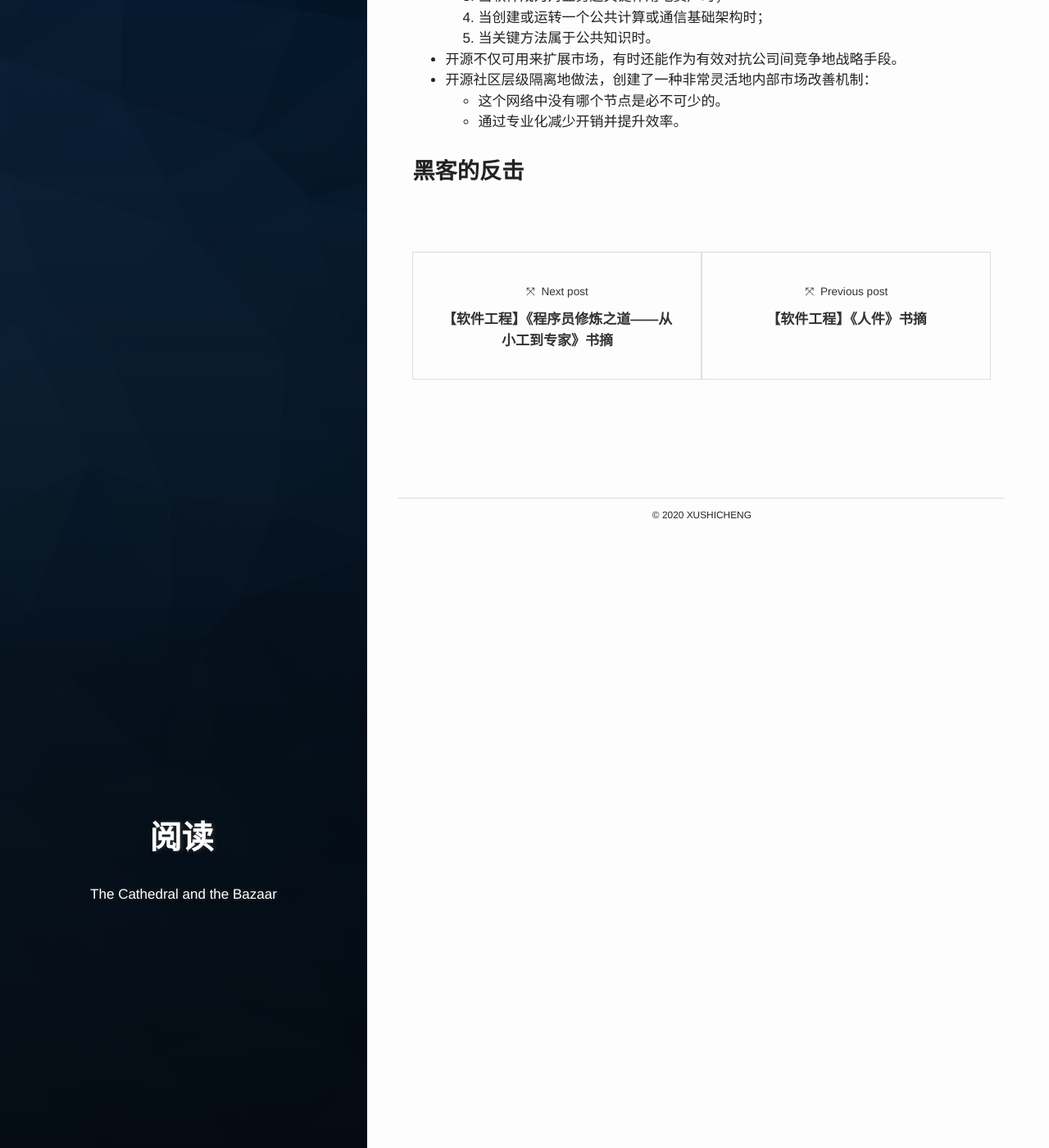
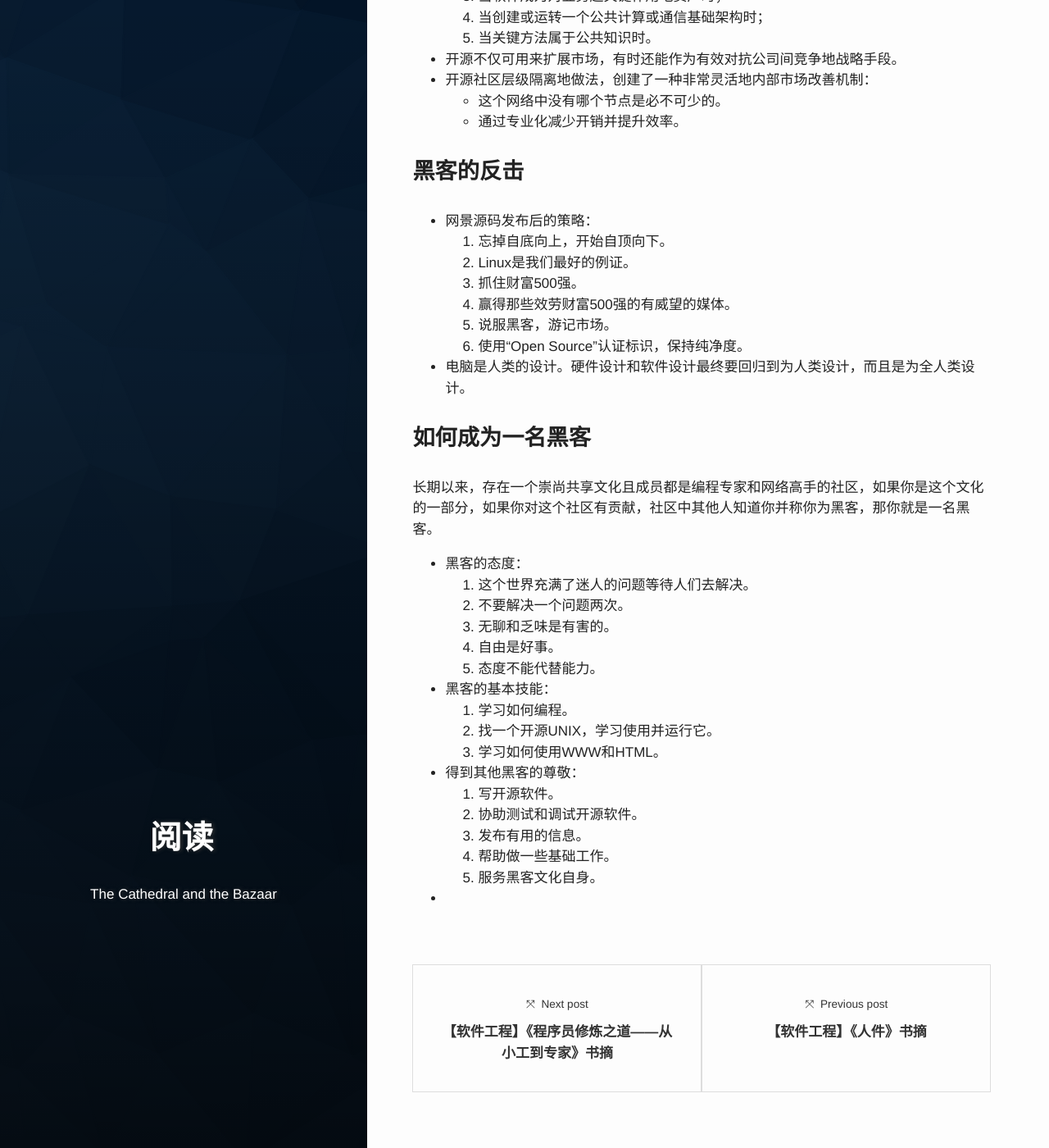
Before and after one commit to PetePro/PetePro.github.io, a Jekyll site: the page built from _posts/2019-11-11-the-cathedral-and-the-bazaar.markdown, in a window 1280 px wide and 1400 px high, scrolled down 3215 px. Shown: the whole window at 82% size. Built offline with Jekyll 4.4.1, drawn with Linux system fonts in a browser that asks for light colours; some web fonts are replaced.

Commit message:
Update 2019-11-11-the-cathedral-and-the-bazaar.markdown

```diff
--- a/_posts/2019-11-11-the-cathedral-and-the-bazaar.markdown
+++ b/_posts/2019-11-11-the-cathedral-and-the-bazaar.markdown
@@ -100,3 +100,31 @@ author: xusc
   - 通过专业化减少开销并提升效率。
 
 ### 黑客的反击
+- 网景源码发布后的策略：
+  1. 忘掉自底向上，开始自顶向下。
+  2. Linux是我们最好的例证。
+  3. 抓住财富500强。
+  4. 赢得那些效劳财富500强的有威望的媒体。
+  5. 说服黑客，游记市场。
+  6. 使用“Open Source”认证标识，保持纯净度。
+- 电脑是人类的设计。硬件设计和软件设计最终要回归到为人类设计，而且是为全人类设计。
+
+### 如何成为一名黑客
+长期以来，存在一个崇尚共享文化且成员都是编程专家和网络高手的社区，如果你是这个文化的一部分，如果你对这个社区有贡献，社区中其他人知道你并称你为黑客，那你就是一名黑客。
+- 黑客的态度：
+  1. 这个世界充满了迷人的问题等待人们去解决。
+  2. 不要解决一个问题两次。
+  3. 无聊和乏味是有害的。
+  4. 自由是好事。
+  5. 态度不能代替能力。
+- 黑客的基本技能：
+  1. 学习如何编程。
+  2. 找一个开源UNIX，学习使用并运行它。
+  3. 学习如何使用WWW和HTML。
+- 得到其他黑客的尊敬：
+  1. 写开源软件。
+  2. 协助测试和调试开源软件。
+  3. 发布有用的信息。
+  4. 帮助做一些基础工作。
+  5. 服务黑客文化自身。
+-
```
